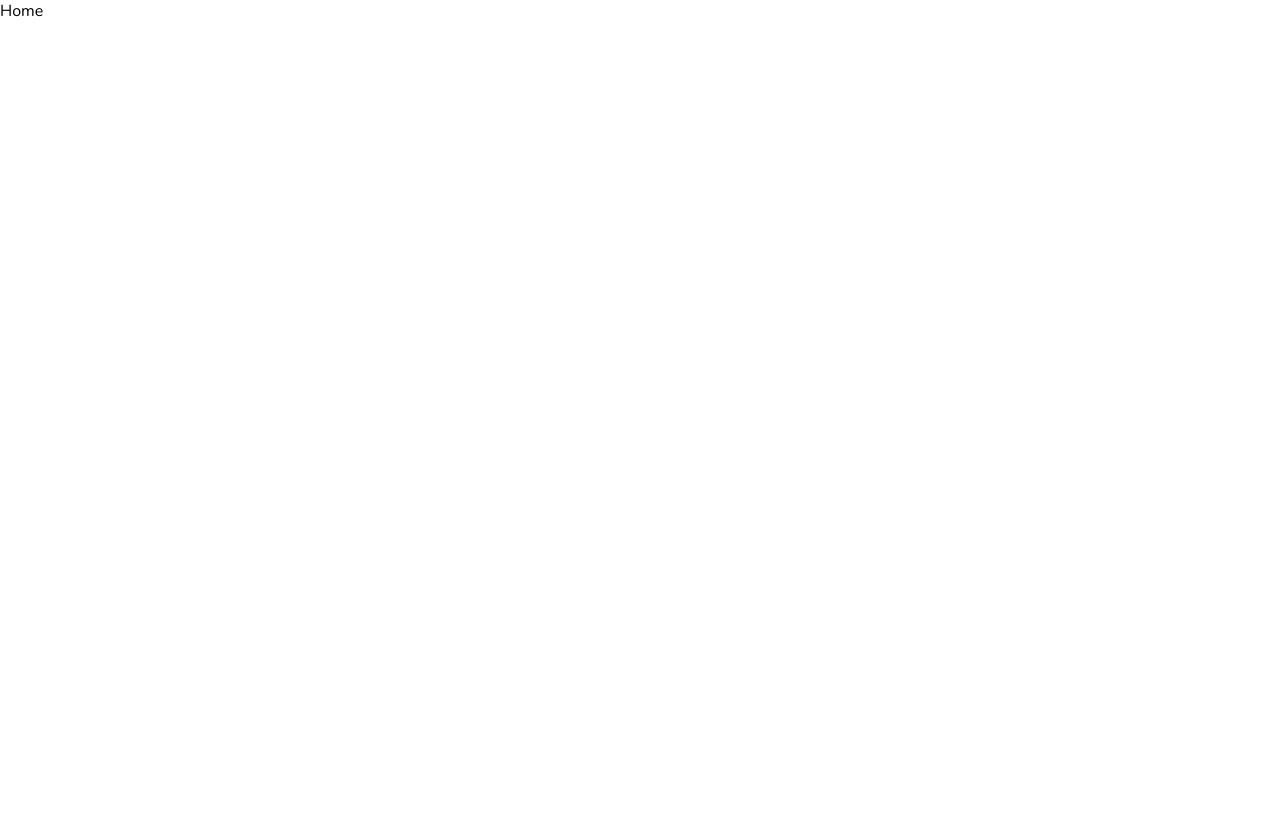
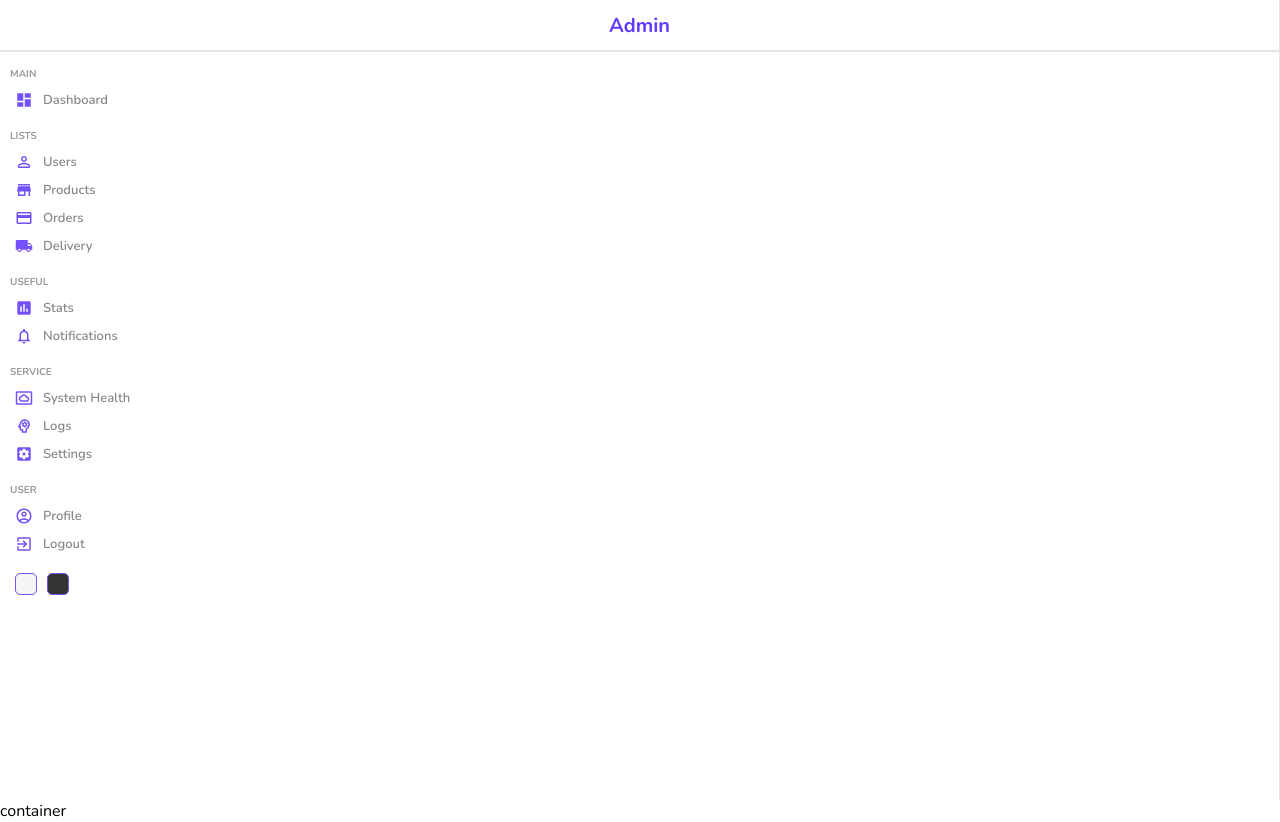
Before and after one commit to daw-maj-pl/admin-dashboard, a React (Create React App) app: page / in a window 1280 px wide. Before the commit the page ends 800 px from the top, so only its background shows below. Built offline with nearby package versions, Linux system fonts and the light colour scheme.

Commit message:
Add home and homeContainer classes; Render Sidebar component

```diff
--- a/src/pages/home/Home.jsx
+++ b/src/pages/home/Home.jsx
@@ -1,7 +1,13 @@
+import Sidebar from '../../components/sidebar/Sidebar';
 import './home.scss';
 
 const Home = () => {
-  return <div>Home</div>;
+  return (
+    <div className="home">
+      <Sidebar />
+      <div className="homeContainer">container</div>
+    </div>
+  );
 };
 
 export default Home;
```
